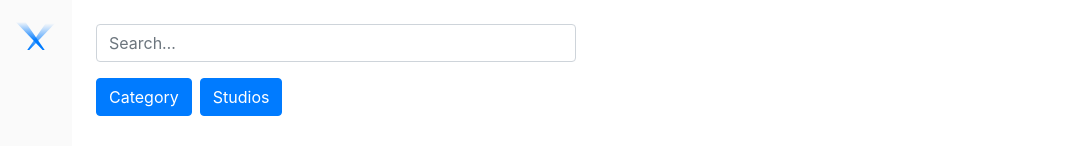
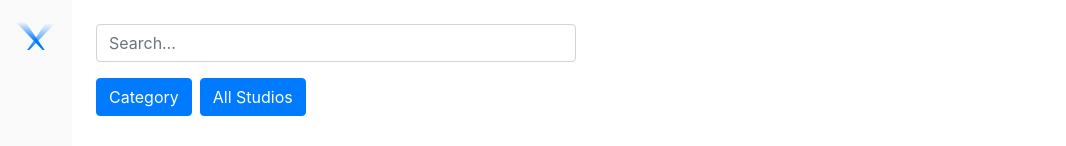
Before and after one commit to drichar/pxwl-sandbox, a Gatsby site: page /airbnb-filters in a window 1280 px wide. Shown: the top 146 px of the page, without its empty margins (0-1066 px from the left). Built offline with nearby package versions, Linux system fonts and the light colour scheme; Gatsby itself is replaced by a stand-in of ours; some icons are missing.

Commit message:
Checkbox button label

```diff
--- a/src/components/airbnb-filters/filter-item.js
+++ b/src/components/airbnb-filters/filter-item.js
@@ -136,11 +136,20 @@ class FilterItem extends Component {
 
   render() {
     const { name, type } = this.props
+    const selectedLength = this.state.selected.length
+    let label
+    if( type === 'checkbox' ) {
+      if( selectedLength === 0 ) label = `All ${name}`
+      else label = `${selectedLength} ${name} selected`
+    }
+    else {
+      label = name
+    }
 
     return (
       <FilterContainer>
         <Button variant="primary" onClick={this.showMenu} style={{textTransform: 'capitalize'}}>
-          {name}
+          {label}
         </Button>
         {this.state.showMenu && (
           <FilterMenu
```
